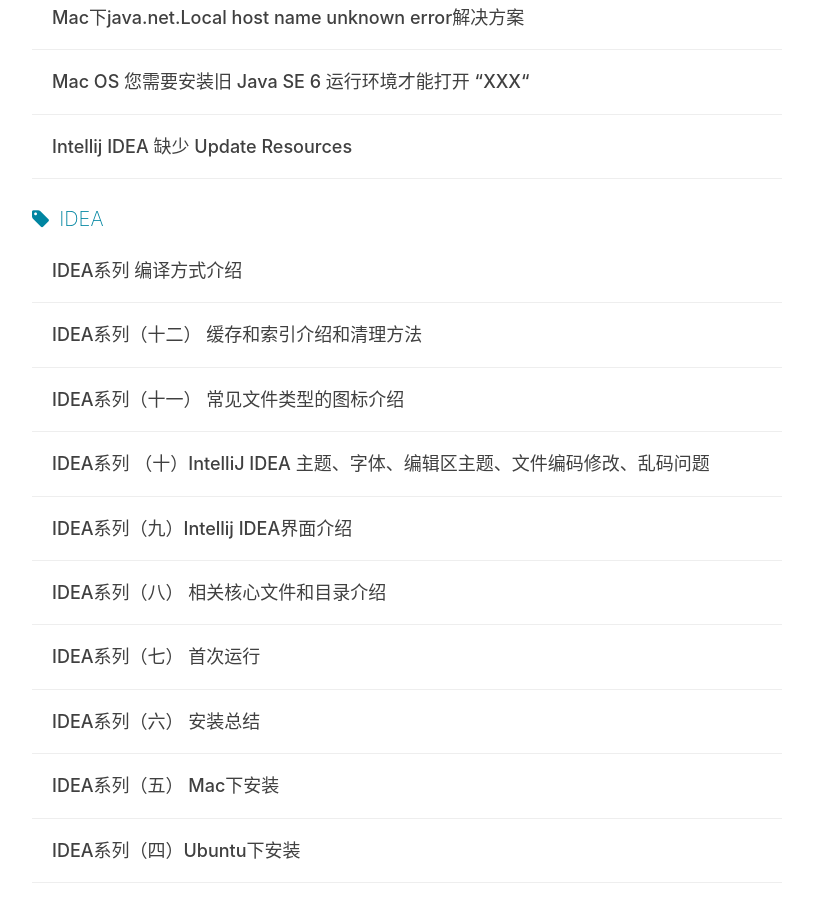
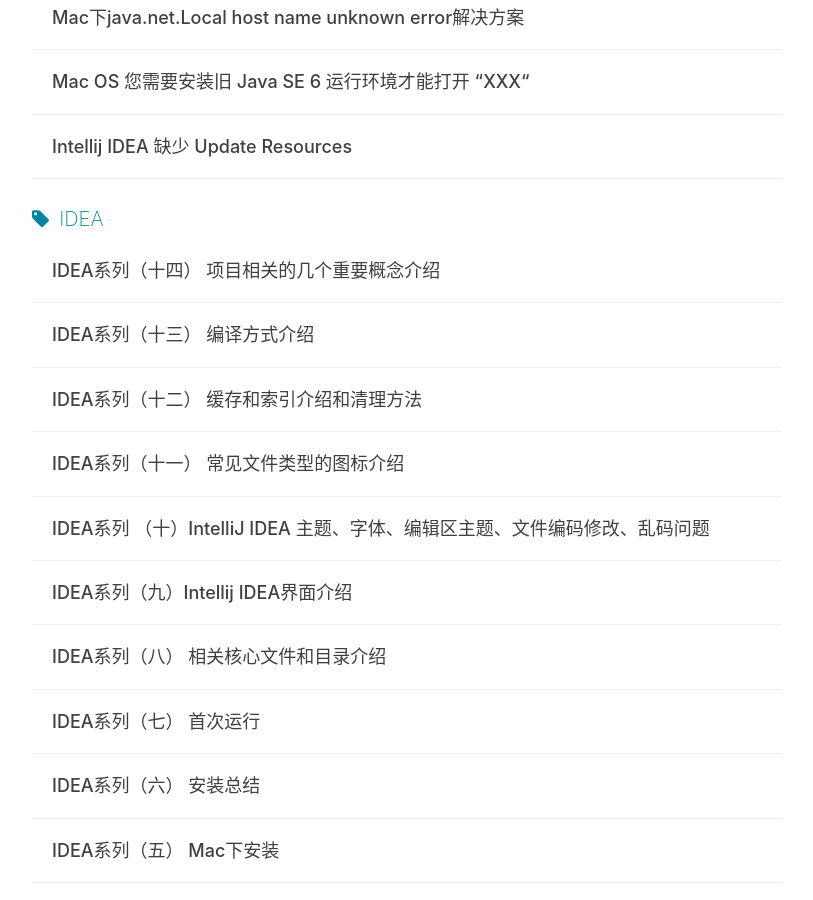
Before and after one commit to crimps/crimps.github.io, a Jekyll site: the page built from tags.html, in a window 1280 px wide and 900 px high, scrolled down 1138 px. Shown: the whole window, without its empty margins (233-1046 px from the left). Built offline with Jekyll 4.4.1, drawn with Linux system fonts in a browser that asks for light colours; nearby versions of some CDN libraries; comment, search, counter and statistics services are not loaded; some of the changed lines change nothing that is shown.

Commit message:
项目相关的几个重要概念介绍

````diff
--- a/_posts/2017-04-29-IDEA-13-make-introduce.md
+++ b/_posts/2017-04-29-IDEA-13-make-introduce.md
@@ -1,6 +1,6 @@
 ---
 layout:     post
-title:      "IDEA系列 编译方式介绍"
+title:      "IDEA系列（十三） 编译方式介绍"
 subtitle:   ""
 date:       2017-04-29 12:00:13
 author:     "Crimps"
--- /dev/null
+++ b/_posts/2017-04-29-IDEA-14-project-composition-introduce.md
@@ -0,0 +1,117 @@
+---
+layout:     post
+title:      "IDEA系列（十四） 项目相关的几个重要概念介绍"
+subtitle:   ""
+date:       2017-04-29 12:00:14
+author:     "Crimps"
+header-img: "img/post-bg-2015.jpg"
+catalog: true
+tags:
+    - IDEA
+---
+```
+原文出处：https://github.com/judasn/IntelliJ-IDEA-Tutorial
+```
+# IntelliJ IDEA 项目相关的几个重要概念介绍
+
+## 必备材料介绍
+
+> * IntelliJ IDEA 对其他 IDE 转过来的用户有特别优待，对其专门整理了非常棒的资料，还请其他 IDE 过来的用户抽时间查看，会有很大帮助：
+>
+>> * Eclipse 用户可以看：<https://www.jetbrains.com/idea/help/eclipse.html>
+>> * NetBeans 用户可以看：<https://www.jetbrains.com/idea/help/netbeans.html>
+
+## Project 和 Module 介绍
+
+这两个概念是 IntelliJ IDEA 的必懂知识点之一，请务必要学会。
+
+如果你是 Eclipse 用户，并且已经看了上面给的链接，那 IntelliJ IDEA 首先告诉你一个非常重要的事情：IntelliJ IDEA 没有类似 Eclipse 工作空间（workspace）的概念的。很多从 Eclipse 转过来的人总是下意识地要再同一个窗口管理 n 个项目，这在 IntelliJ IDEA 是无法得到。IntelliJ IDEA 提供的体验是：一个 Project 打开一个 Window 窗口。
+
+对于 Project，IntelliJ IDEA 是这样解释的：
+
+> * Whatever you do in IntelliJ IDEA, you do that in the context of a project. A project is an organizational unit that represents a complete software solution. It serves as a basis for coding assistance, bulk refactoring, coding style consistency, etc.
+> * Your finished product may be decomposed into a series of discrete, isolated modules, but it's a project definition that brings them together and ties them into a greater whole.
+> * Projects don't themselves contain development artifacts such as source code, build scripts, or documentation. They are the highest level of organization in the IDE, and they define project-wide settings as well as collections of what IntelliJ IDEA refers to as modules and libraries.
+>
+>> * 链接地址：<https://www.jetbrains.com/idea/help/project.html>
+
+对于 Module，IntelliJ IDEA 是这样解释的：
+
+> * A module is a discrete unit of functionality which you can compile, run, test and debug independently.
+> * Modules contain everything that is required for their specific tasks: source code, build scripts, unit tests, deployment descriptors, and documentation. However, modules exist and are functional only in the context of a project.
+> * Configuration information for a module is stored in a .iml module file. By default, such a file is located in the module's content root folder.
+> * Development teams, normally, share the .iml module files through version control.
+>
+>> * 链接地址：<https://www.jetbrains.com/idea/help/module.html>
+
+通过上面的介绍我们知道，在 IntelliJ IDEA 中 Project 是最顶级的级别，次级别是 Module。一个 Project 可以有多个 Module。目前主流的大型项目结构都是类似这种多 Module 结构，这类项目一般是这样划分的，比如：core Module、web Module、plugin Module、solr Module 等等，模块之间彼此可以相互依赖。通过这些 Module 的命名也可以看出，他们之间应该都是处于同一个项目业务情况下的模块，彼此之间是有不可分割的业务关系的。
+
+所以我们现在总结：一个 `Project` 是由一个或多个 `Module` 组成，模块之间尽量是处在同一个项目业务的的情况下，彼此之间互相依赖关联。这里用的是 `尽量`，因为 IntelliJ IDEA 的 Project 是一个没有具备任何编码设置、构建等开发功能的，主要起到一个项目定义、范围约束、规范等类型的效果，也许我们可以简单地理解为就是一个单纯的目录，只是这个目录命名上必须有其代表性的意义。
+
+下面我们以著名的 `spring-framework` 项目为例介绍多 Module 的结构的：
+
+> * 项目主页：<https://github.com/spring-projects/spring-framework>：
+> * 该项目的 `Project` 命名是：spring-framework。该目录主要作用为各个 `Module` 的顶层目录进行约束，告诉协同者，这个目录下都是 `spring-framework` 相关的，我绝不会放 Android 相关源码、文档、文件在上面的。该目录并不是以一个实际性的目录来体现的，所以你访问主页是看不到的，但是当你 `checkout` 的时候，你必须为这个项目命名，至于命名默认就是 `spring-framework`。
+> * 该 `Project` 下有二十来个 `Module`，各个 `Module` 的命名也是有含义的，比如：`spring-core`、`spring-jdbc`、`spring-jms`、`spring-orm`、`spring-web`、`spring-webmvc` 等等，我们通过这些命名也能清楚地知道他们要表达的含义，这些 Module 下也都各自有 `src` 编码目录，可以自行编码和构建。
+
+![Project 和 Module 介绍](/img/in-post/xiv-a-project-and-module-introduce-1.gif)
+
+> * 相比较于多 Module 项目，小项目就无需搞得这么复杂。只有一个 Module 的结构 IntelliJ IDEA 也是支持的，并且 IntelliJ IDEA 创建项目的时候，默认就是单 Module 的结构的。
+> * 如上图 Gif 图演示，在输入 `Project name` 的时候，`Module name` 和 `Module file Location` 自动进行改变，同时 `Project location` 和 `Module file Location` 完全一样，这也就表示，Project 目录和 Module 目录是同一个，所以此时 Project 目录下就会有 `src` 目录，但是我们应该明白其本质还是 Module 的目录。
+
+关于 IntelliJ IDEA 的 Project 和 Module 终于解释清楚了，但是由于 IntelliJ IDEA 官网上又有一段话对此解释得不够好，特别是对 Eclipse 用户来讲：<https://www.jetbrains.com/idea/help/eclipse-faq.html>，其中有这样两句话：
+
+> * An Eclipse workspace is similar to a project in IntelliJ IDEA
+> * An Eclipse project maps to a module in IntelliJ IDEA
+
+你可以把 IntelliJ IDEA 的 `Project` 当做 `workspace` 使用，IntelliJ IDEA 也是支持的，但是就像我们前面解释的那么那么多，这样是非常不符合其初衷的，所以请别把这段话当做教义去学习。对此 zeroturnaround 的大牛也有针对此进行了说明：<http://zeroturnaround.com/rebellabs/getting-started-with-intellij-idea-as-an-eclipse-user/3/>
+
+## SDK（Software Development Kit） 介绍
+
+![SDK 介绍](/img/in-post/xiv-b-sdk-introduce-1.jpg)
+
+> * 按 `Ctrl + Shift + Alt + S` 弹出项目结构设置区，如上图所示。
+> * 如上图标注 1 所示，IntelliJ IDEA 支持 6 种 SDK。最常用的就是 `JDK` 和 `Android SDK`，其中在创建 `Android SDK` 的时候如果你没有先配置一个 `JDK` 的话，IntelliJ IDEA 则会提示你要先配置一个 `JDK`，然后才能配置 `Android SDK`。
+> * 如上图标注 2 所示，下拉会展示已经创建的所有 SDK，可以很方便地不同 SDK 中切换。在开发 Java 项目过程中，由于 IntelliJ IDEA 支持管理多个 `JDK`，所以你完全不用担心你系统上不同项目需要不同 `JDK`。
+
+![SDK 介绍](/img/in-post/xiv-b-sdk-introduce-2.jpg)
+
+> * 如上图标注 1 所示，`SDKs` 为 SDK 的统一管理处。
+> * 如上图标注 2 所示，加号可以添加新 SDK，支持的类型如标注 3 所示；减号可以删除光标所选的 SDK。
+> * 官网介绍：<https://www.jetbrains.com/idea/help/sdk.html>
+
+## language level 介绍
+
+其他 IDE 没有看到类似 `language level` 的设置，所以这个功能应该算是 IntelliJ IDEA 特有的，可是 IntelliJ IDEA 官网也没有专门介绍 `language level` 的地方，也许 IntelliJ IDEA 认为这个知识点属于 JDK 范畴所以没加以介绍吧。所以这里主要我对此的一些理解。我们应该知道 Java JDK 在每个新版本都会有其新特性，而新版本一般也会向下兼容旧版本的特性，IntelliJ IDEA 是对这些 JDK 的新特性是这样介绍的：
+
+> * JDK 6 的新特性：@Override in interfaces
+> * JDK 7 的新特性：Diamonds，ARM，multi-catch etc.
+> * JDK 8 的新特性：Lambdas，type annotation etc.
+> * JDK 9 的新特性：Jigsaw project etc.
+>
+>> * `etc. == et cetera == and so on == 等等`
+
+![language level 介绍](/img/in-post/xiv-c-language-level-introduce-1.jpg)
+
+![language level 介绍](/img/in-post/xiv-c-language-level-introduce-2.jpg)
+
+> * 如上第一张图标注 1，使用的是 JDK 7，显示的 `SDK default` 为 `7 - Diamonds，ARM，multi-catch etc.`
+> * 如上第二张图标注 1，使用的是 JDK 8，显示的 `SDK default` 为 `8 - Lambdas，type annotation etc.`
+
+当我们使用 JDK 8 的时候，我们只能向下兼容 JDK 8 及其以下的特性，所以只能选择 8 及其以下的 `language level`。所以当我们项目使用的是 JDK 8，但是代码却没有使用 JDK 8 的新特性，最多使用了 JDK 7 的特性的时候我们可以选择 `7 - Diamonds，ARM，multi-catch etc.`。
+
+对此我们总结 `language level`：限定项目编译检查时最低要求的 JDK 特性。
+
+现在假设我们有一个项目代码使用的 JDK 8 新特性：`lambda` 语法，但是 JDK 选择的却是 JDK 7，即使 `language level` 选择了 `8 - Lambdas，type annotation etc.`，也是没有多大意义的，一样会编译报错。
+
+## Module 下的 SDK 和 language level
+
+对于大型项目，各个 Module 用到的 `SDK` 和 `language level` 很有可能是各不一样的，IntelliJ IDEA 对此也进行了支持。
+
+![Module 下的 SDK 和 language level](/img/in-post/xiv-d-module-setting-1.jpg)
+
+> * 如上图标注 1 所示，可以针对 Module 选择其他 SDK，默认选择的是 `Project SDK`
+
+![Module 下的 SDK 和 language level](/img/in-post/xiv-d-module-setting-2.jpg)
+
+> * 如上图标注 1 所示，可以针对 Module 选择其他 `language level`，默认选择的是 `Project language level`
````
